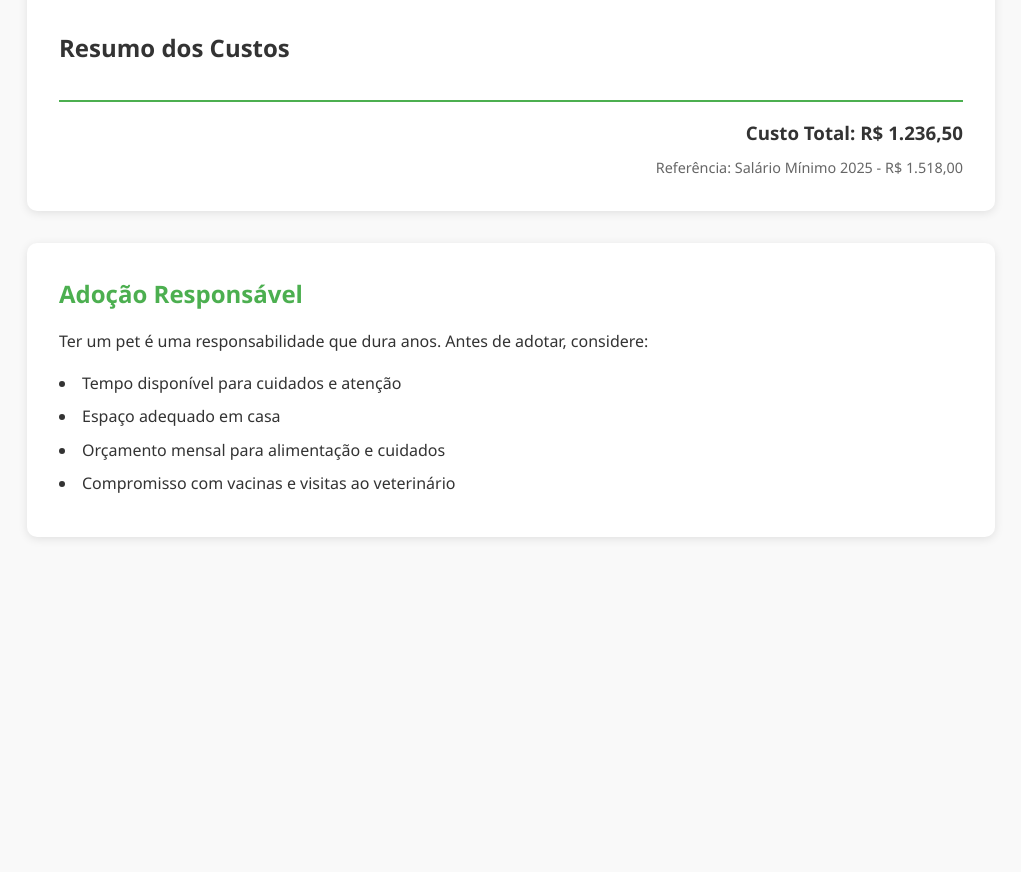
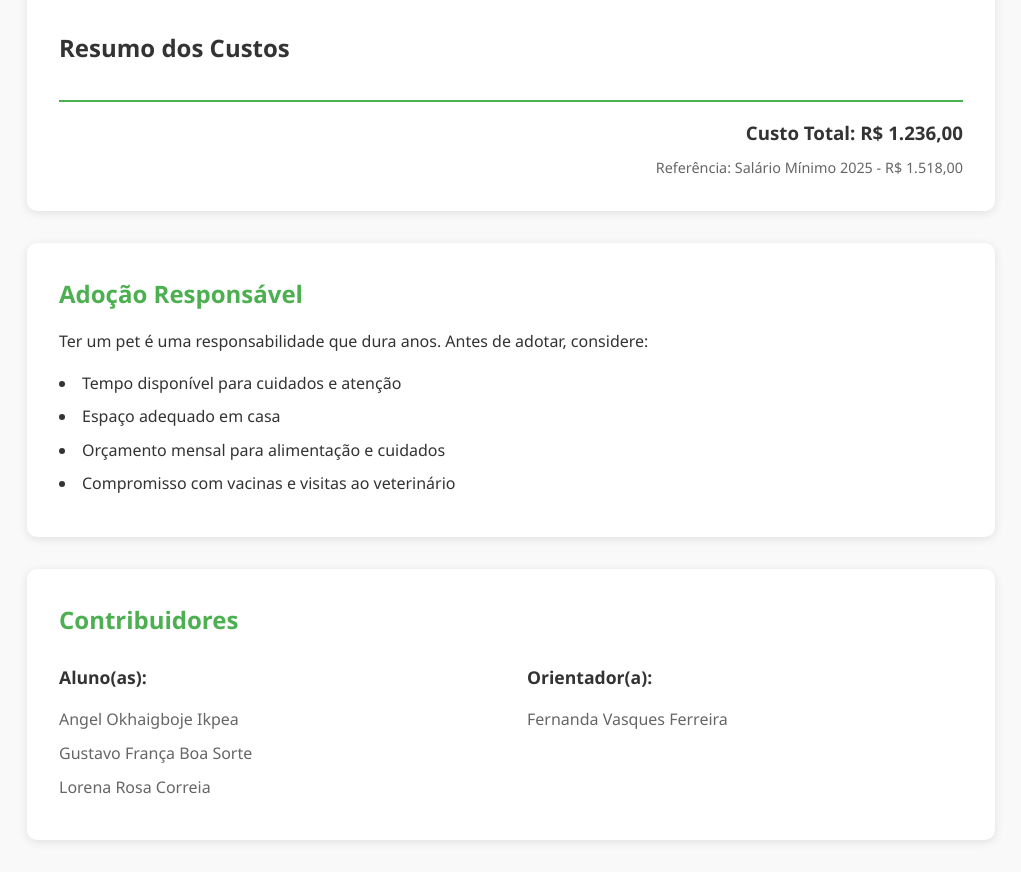
Before and after one commit to gustavofbs/CalculaAdota, a plain HTML site: page docs/index.html in a window 1280 px wide. Shown: the part 1058-1930 px from the top of the page, without its empty margins (129-1150 px from the left). Before the commit the page ends 1627 px from the top, so only its background shows below. Drawn offline with Linux system fonts and the light colour scheme.

Commit message:
corrige float number e adiciona contribuidores

```diff
--- a/docs/index.html
+++ b/docs/index.html
@@ -60,6 +60,24 @@
                 <li>Compromisso com vacinas e visitas ao veterinário</li>
             </ul>
         </div>
+
+        <div class="contributors">
+            <h2>Contribuidores</h2>
+            <div class="contributors-info">
+                <div class="students">
+                    <h3>Aluno(as):</h3>
+                    <ul>
+                        <li>Angel Okhaigboje Ikpea</li>
+                        <li>Gustavo França Boa Sorte</li>
+                        <li>Lorena Rosa Correia</li>
+                    </ul>
+                </div>
+                <div class="advisor">
+                    <h3>Orientador(a):</h3>
+                    <p>Fernanda Vasques Ferreira</p>
+                </div>
+            </div>
+        </div>
     </div>
     <script src="script.js"></script>
 </body>
--- a/docs/script.js
+++ b/docs/script.js
@@ -1,6 +1,6 @@
 const defaultPetCosts = {
     'small-dog': {
-        'Ração (15kg)': { price: 125.5, quantity: 1 },
+        'Ração (15kg)': { price: 125, quantity: 1 },
         'Casinha': { price: 60, quantity: 1 },
         'Coleira': { price: 40, quantity: 1 },
         'Consulta': { price: 175, quantity: 1 },
--- a/docs/styles.css
+++ b/docs/styles.css
@@ -158,6 +158,45 @@ input[type="number"] {
     gap: 0.5rem;
 }
 
+.contributors {
+    background: white;
+    padding: 2rem;
+    border-radius: 10px;
+    box-shadow: 0 2px 10px rgba(0, 0, 0, 0.1);
+    margin-top: 2rem;
+}
+
+.contributors h2 {
+    color: var(--primary-color);
+    margin-bottom: 1.5rem;
+}
+
+.contributors-info {
+    display: flex;
+    gap: 2rem;
+    flex-wrap: wrap;
+}
+
+.students, .advisor {
+    flex: 1;
+    min-width: 250px;
+}
+
+.contributors h3 {
+    color: var(--text-color);
+    margin-bottom: 1rem;
+    font-size: 1.1rem;
+}
+
+.contributors ul {
+    list-style-type: none;
+}
+
+.contributors li, .contributors p {
+    margin-bottom: 0.5rem;
+    color: #666;
+}
+
 @media (max-width: 768px) {
     .container {
         margin: 1rem auto;
```
